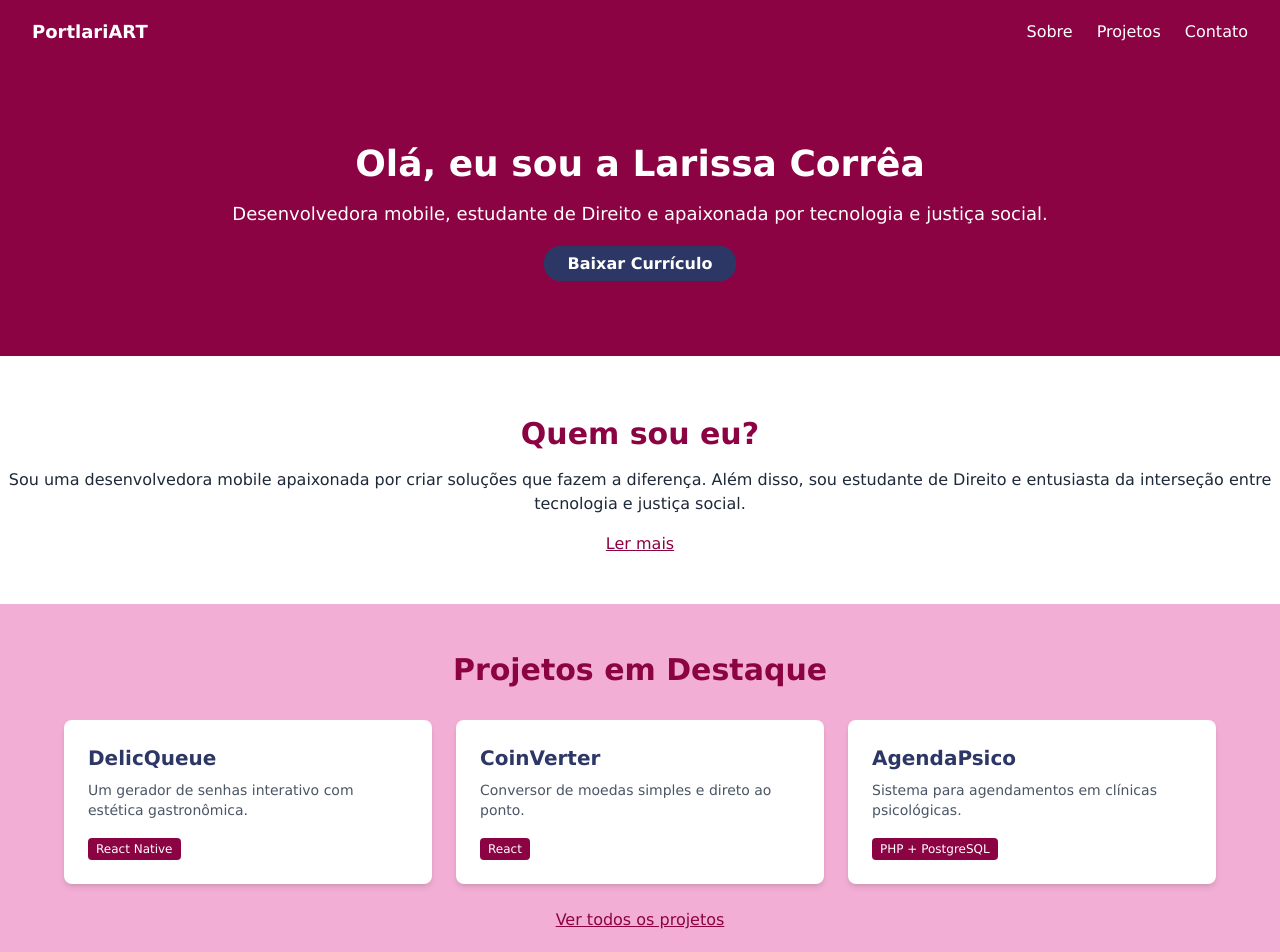
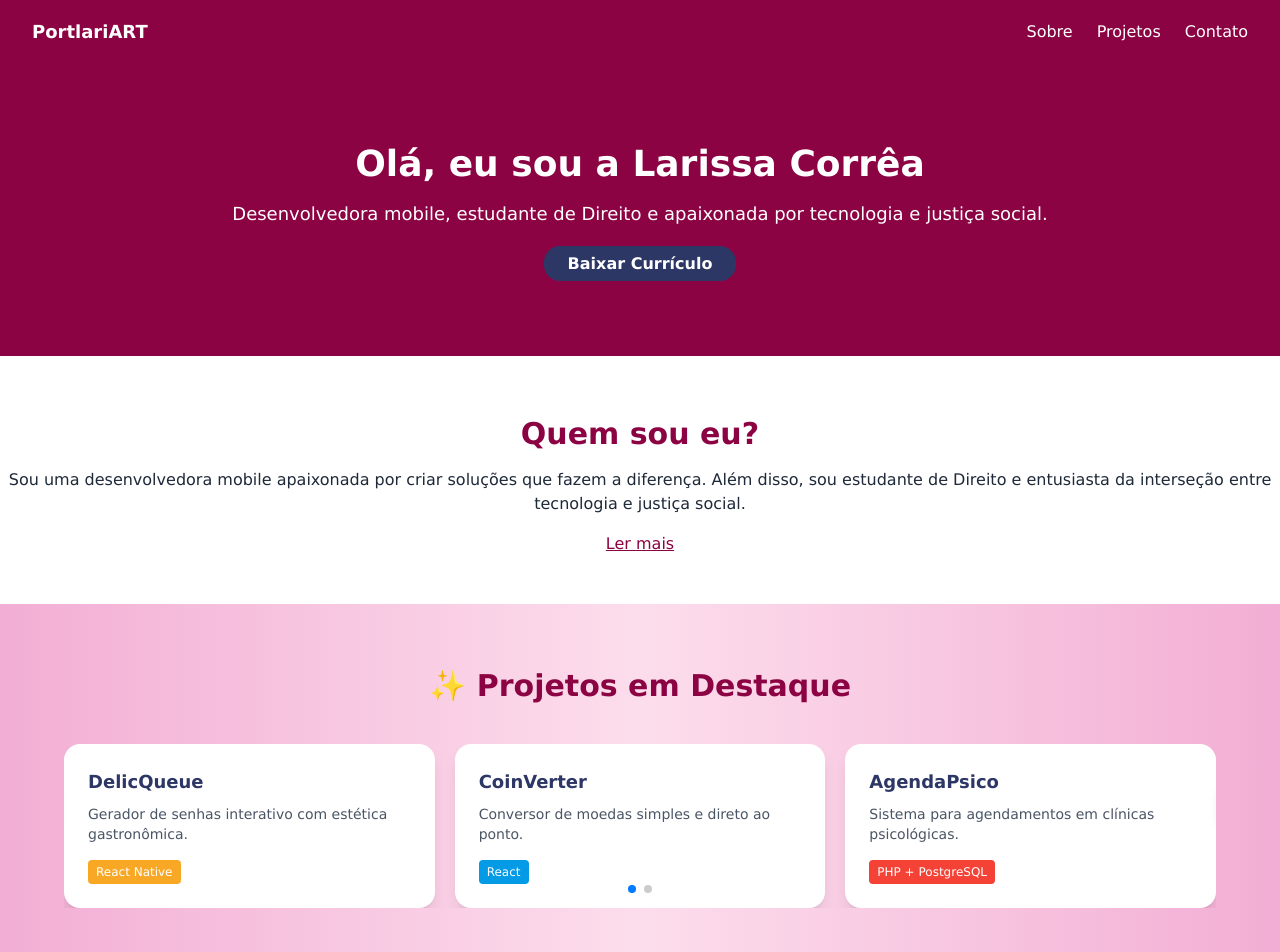
Before and after one commit to resenhandodirei/PortlariART_React-Next.js, a Next.js app: page / in a window 1280 px wide. Shown: the top 952 px of the page. Built offline with nearby package versions, Linux system fonts and the light colour scheme.

Commit message:
feat: componente de ProjetosDestaque

```diff
--- a/package.json
+++ b/package.json
@@ -14,8 +14,8 @@
     "framer-motion": "^12.7.3",
     "lucide-react": "^0.487.0",
     "next": "15.2.4",
-    "react": "^19.0.0",
-    "react-dom": "^19.0.0",
+    "react": "^18.2.0",
+    "react-dom": "^18.2.0",
     "react-h5-audio-player": "^3.10.0-rc.1",
     "react-icons": "^5.5.0",
     "swiper": "^11.2.6"
--- /dev/null
+++ b/src/app/components/BotaoContato.tsx
@@ -0,0 +1,24 @@
+// app/components/BotaoContato.tsx
+"use client";
+
+import { motion } from "framer-motion";
+import { FaEnvelopeOpenText } from "react-icons/fa";
+import Link from "next/link";
+
+export default function BotaoContato() {
+  return (
+    <motion.div
+      initial={{ opacity: 0, y: 30 }}
+      whileInView={{ opacity: 1, y: 0 }}
+      transition={{ duration: 0.6, ease: "easeOut" }}
+      className="flex justify-center mt-12 mb-16"
+    >
+      <Link href="/contato">
+        <button className="flex items-center gap-3 px-6 py-3 bg-gradient-to-r from-pink-600 via-fuchsia-600 to-purple-600 text-white font-semibold rounded-full shadow-lg hover:brightness-110 transition duration-300 ease-in-out hover:scale-105">
+          <FaEnvelopeOpenText className="text-lg" />
+          Quero colaborar 💌
+        </button>
+      </Link>
+    </motion.div>
+  );
+}
--- a/src/app/components/ProjetosDestaque.tsx
+++ b/src/app/components/ProjetosDestaque.tsx
@@ -1,29 +1,59 @@
-import Link from 'next/link'
+"use client";
+
+import { Swiper, SwiperSlide } from "swiper/react";
+import { Navigation, Pagination } from "swiper/modules";
+import "swiper/css";
+import "swiper/css/navigation";
+import "swiper/css/pagination";
+import "../../app/styles/swiper-custom.css"; // Ajuste o caminho conforme sua estrutura
+
+// Dados de exemplo, substitua conforme necessário ou importe de um arquivo de dados
+const projetos = [
+  { nome: "DelicQueue", descricao: "Gerador de senhas interativo com estética gastronômica.", cor: "#F9A825", tecnologia: "React Native" },
+  { nome: "CoinVerter", descricao: "Conversor de moedas simples e direto ao ponto.", cor: "#039BE5", tecnologia: "React" },
+  { nome: "AgendaPsico", descricao: "Sistema para agendamentos em clínicas psicológicas.", cor: "#F44336", tecnologia: "PHP + PostgreSQL" },
+  { nome: "Jovem Defensorinha", descricao: "Plataforma de apoio para estudos jurídicos.", cor: "#8C0343", tecnologia: "Next.js" },
+];
 
 export default function ProjetosDestaque() {
   return (
-    <section className="py-12 px-6 bg-[#F2AED4]">
-      <h2 className="text-3xl font-bold text-center mb-8 text-[#8C0343]">Projetos em Destaque</h2>
-      <div className="grid md:grid-cols-3 gap-6 max-w-6xl mx-auto">
-        <div className="bg-white shadow-md rounded-lg p-6">
-          <h3 className="text-xl font-semibold mb-2 text-[#2D3766]">DelicQueue</h3>
-          <p className="text-sm text-gray-600 mb-4">Um gerador de senhas interativo com estética gastronômica.</p>
-          <span className="text-xs bg-[#8C0343] text-white px-2 py-1 rounded">React Native</span>
-        </div>
-        <div className="bg-white shadow-md rounded-lg p-6">
-          <h3 className="text-xl font-semibold mb-2 text-[#2D3766]">CoinVerter</h3>
-          <p className="text-sm text-gray-600 mb-4">Conversor de moedas simples e direto ao ponto.</p>
-          <span className="text-xs bg-[#8C0343] text-white px-2 py-1 rounded">React</span>
-        </div>
-        <div className="bg-white shadow-md rounded-lg p-6">
-          <h3 className="text-xl font-semibold mb-2 text-[#2D3766]">AgendaPsico</h3>
-          <p className="text-sm text-gray-600 mb-4">Sistema para agendamentos em clínicas psicológicas.</p>
-          <span className="text-xs bg-[#8C0343] text-white px-2 py-1 rounded">PHP + PostgreSQL</span>
-        </div>
-      </div>
-      <div className="text-center mt-6">
-        <Link href="/projetos" className="text-[#8C0343] underline font-medium">Ver todos os projetos</Link>
+    <section className="py-16 px-4 bg-gradient-to-r from-[#F2AED4] via-[#fcddec] to-[#F2AED4] mb-16">
+      <h2 className="text-3xl font-bold text-center mb-10 text-[#8C0343]">
+        ✨ Projetos em Destaque
+      </h2>
+
+      <div className="max-w-6xl mx-auto relative">
+        <Swiper
+          modules={[Navigation, Pagination]}
+          spaceBetween={20}
+          slidesPerView={1.1}
+          breakpoints={{ 640: { slidesPerView: 2 }, 1024: { slidesPerView: 3 } }}
+          navigation={{ nextEl: ".swiper-button-next", prevEl: ".swiper-button-prev" }}
+          pagination={{ clickable: true }}
+          className="px-2"
+        >
+          {projetos.map((projeto, index) => (
+            <SwiperSlide key={index}>
+              <div className="bg-white rounded-2xl shadow-lg p-6 h-full flex flex-col justify-between">
+                <div>
+                  <h3 className="text-lg font-semibold text-[#2D3766] mb-2">{projeto.nome}</h3>
+                  <p className="text-sm text-gray-600 mb-4">{projeto.descricao}</p>
+                </div>
+                <span
+                  className="text-xs font-medium text-white px-2 py-1 rounded self-start"
+                  style={{ backgroundColor: projeto.cor }}
+                >
+                  {projeto.tecnologia}
+                </span>
+              </div>
+            </SwiperSlide>
+          ))}
+
+          {/* Botões personalizados */}
+          <div className="swiper-button-prev custom-nav-arrow" />
+          <div className="swiper-button-next custom-nav-arrow" />
+        </Swiper>
       </div>
     </section>
-  )
+  );
 }
--- a/src/app/screens/projetos/Projetos.tsx
+++ b/src/app/screens/projetos/Projetos.tsx
@@ -1,7 +1,8 @@
 import HeaderProjetos from "@/app/components/HeaderProjetos";
 import ProjetoCard from "@/app/components/ProjetoCard";
 import GridDeProjetos from "@/app/components/GridDeProjetos";
-import ProjetosDestaque from "@/app/components/ProjetosDestaque";
+import ProjetosDestaque from '@/app/components/ProjetosDestaque';
+
 
 import React from "react";
 
--- a/src/app/screens/projetos/[slug]/page.tsx
+++ b/src/app/screens/projetos/[slug]/page.tsx
@@ -6,6 +6,7 @@ import { BlocoTecnologias } from "@/app/components/BlocoTecnologias";
 import ProjetoDetalhadoComponent from "@/app/components/ProjetoDetalhado";
 import LinksProjeto from "@/app/components/LinksProjeto";
 import NavegacaoProjetos from "@/app/components/NavegacaoProjetos";
+import BotaoContato from "@/app/components/BotaoContato";
 import Navbar from "@/app/components/Navbar";
 import Footer from "@/app/components/Footer";
 
@@ -56,6 +57,7 @@ const ProjetoDetalhadoPage = ({ params }: ProjetoDetalhadoProps) => {
 
       <LinksProjeto repositorio={projeto.repositorio} deploy={projeto.deploy} />
       <NavegacaoProjetos projetos={projetos} atualSlug={params.slug} />
+      <BotaoContato />
 
       <Footer />
     </>
--- /dev/null
+++ b/src/app/styles/swiper-custom.css
@@ -0,0 +1,25 @@
+.swiper-button-prev,
+.swiper-button-next {
+  color: #8C0343;
+  background: rgba(255, 255, 255, 0.8);
+  padding: 12px;
+  border-radius: 9999px;
+  box-shadow: 0 4px 12px rgba(0, 0, 0, 0.1);
+  top: 50%;
+  transform: translateY(-50%);
+  transition: all 0.2s ease;
+}
+
+.swiper-button-prev {
+  left: -30px;
+}
+
+.swiper-button-next {
+  right: -30px;
+}
+
+.swiper-button-prev:hover,
+.swiper-button-next:hover {
+  background: #8C0343;
+  color: white;
+}
```
Also changed, not shown: 1 other file (tests, documents, lock files or other folders).
